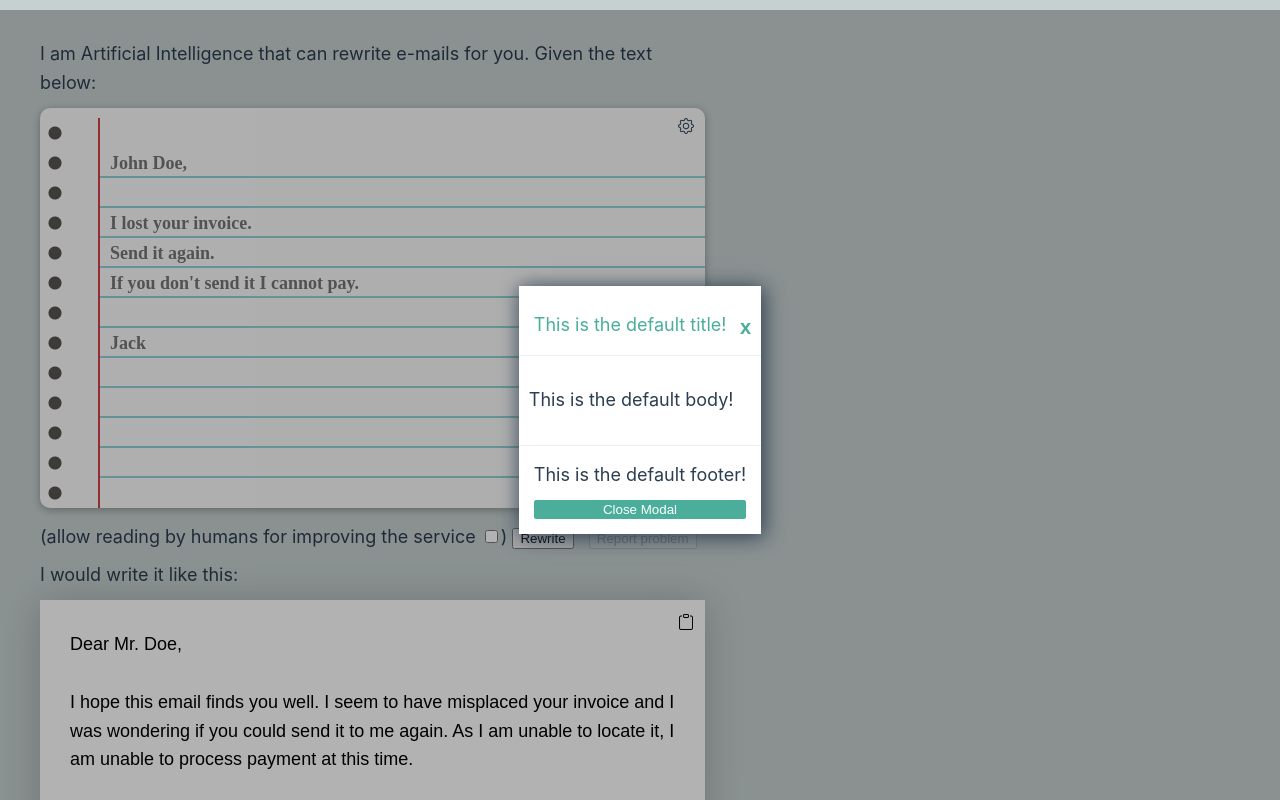
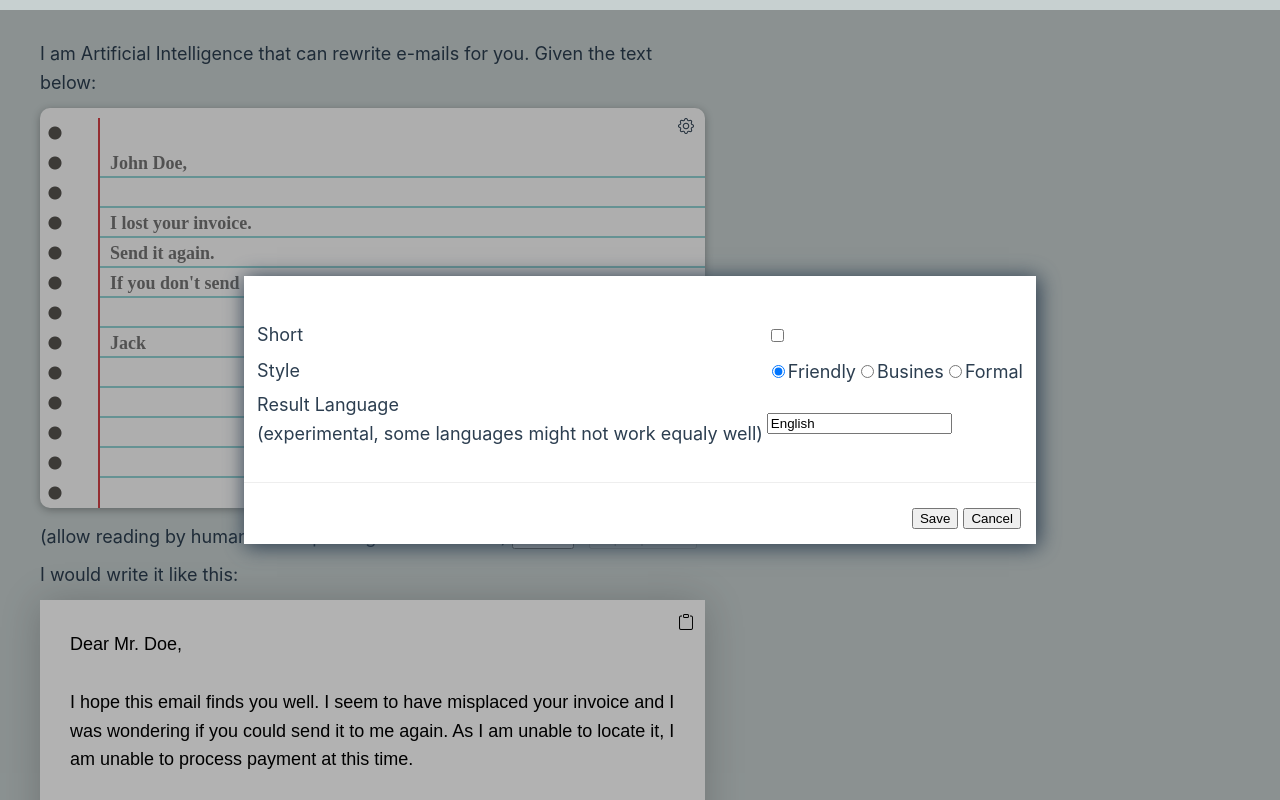
Before and after one commit to ivan-shaporov/ArtificialEditorWebSite, a Vue app: page / in a window 1280 px wide. Both pictures are taken after a click on the element 686 px from the left and 126 px from the top of the page. Shown: the top 800 px of the page. Built offline with nearby package versions, Linux system fonts and the light colour scheme.

Commit message:
personalization items

```diff
--- a/src/components/UserPersonalization.vue
+++ b/src/components/UserPersonalization.vue
@@ -1,6 +1,15 @@
 <script setup lang="ts">
+import { reactive, ref } from "vue";
 
 const emit = defineEmits(['close'])
+
+const styles = ref(["Friendly", "Busines", "Formal"])
+
+const personalization = reactive({
+  short: false,
+  style: "Friendly",
+  language: "English",
+});
 
 function close() {
     emit('close');
@@ -10,18 +19,29 @@ function close() {
 <template>
     <div class="modal-backdrop">
       <div class="modal">
-        <header class="modal-header">
-          <slot name="header">This is the default title!</slot>
-          <button type="button" class="btn-close" @click="close">x</button>
-        </header>
-
         <section class="modal-body">
-          <slot name="body">This is the default body!</slot>
-         </section>
-
+          <table>
+            <tr>
+              <td>Short</td>
+              <td><input type="checkbox" v-model="personalization.short" /></td>
+            </tr>
+            <tr>
+              <td>Style</td>
+              <td>
+                <template v-for="s in styles" :key="s">
+                  <input type="radio" :id="s" :value="s" v-model="personalization.style" /><label :for="s">{{s}}</label>
+                </template>
+              </td>
+            </tr>
+            <tr>
+              <td>Result Language<br/>(experimental, some languages might not work equaly well)</td>
+              <td><input v-model.trim="personalization.language"/></td>
+            </tr>
+          </table>
+        </section>
         <footer class="modal-footer">
-          <slot name="footer">This is the default footer!</slot>
-          <button type="button" class="btn-green" @click="close">Close Modal</button>
+          <button type="button" @click="close">Save</button>&nbsp;
+          <button type="button" @click="close">Cancel</button>
         </footer>
       </div>
     </div>
@@ -64,7 +84,7 @@ function close() {
 
   .modal-footer {
     border-top: 1px solid #eeeeee;
-    flex-direction: column;
+    flex-direction: row;
     justify-content: flex-end;
   }
 
```
